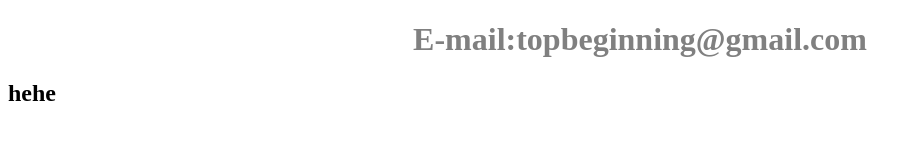
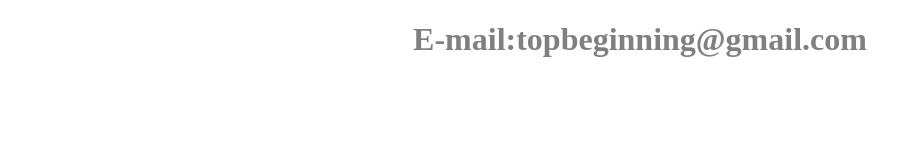
Before and after one commit to orangeshine/webpack2, a plain HTML site: page index.html in a window 1280 px wide. Shown: the whole page, without its empty margins (0-920 px from the left). Drawn offline with Linux system fonts and the light colour scheme.

Commit message:
delete junk info

```diff
--- a/index.html
+++ b/index.html
@@ -14,6 +14,5 @@
 </head>
 <body>
     <h1>E-mail:topbeginning@gmail.com</h1>
-    <h2>hehe</h2>
 </body>
 </html>
```
